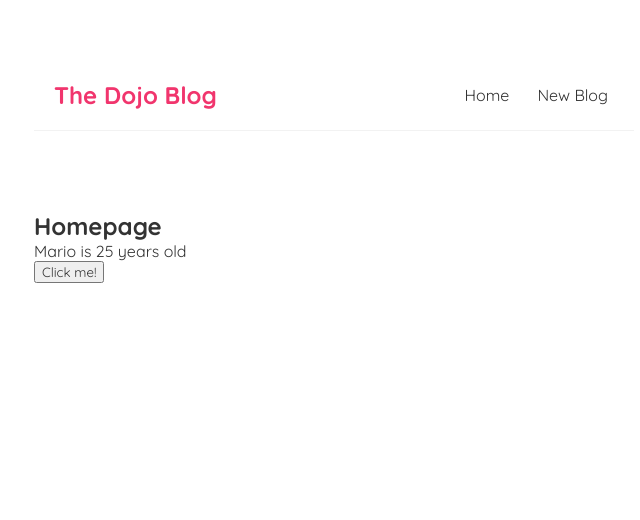
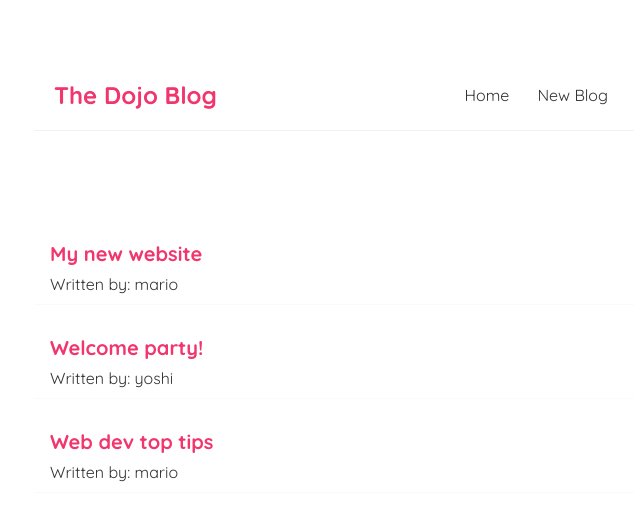
Before and after one commit to lukasz-klekner/blog_react, a React (Create React App) app: page / in a window 1280 px wide. Shown: the top 520 px of the page, without its empty margins (306-946 px from the left). Built offline with nearby package versions, Linux system fonts and the light colour scheme.

Commit message:
displays blogs card and adds some styles

```diff
--- a/src/index.css
+++ b/src/index.css
@@ -33,3 +33,17 @@
   margin: 40px auto;
   padding: 20px;
 }
+
+.blog-preview {
+  padding: 10px 16px;
+  margin: 20px 0;
+  border-bottom: 1px solid #fafafa;
+}
+.blog-preview:hover {
+  box-shadow: 1px 3px 5px rgba(0, 0, 0, 0.1);
+}
+.blog-preview h2 {
+  font-size: 20px;
+  color: #f1356d;
+  margin-bottom: 8px;
+}
--- a/src/pages/Home.js
+++ b/src/pages/Home.js
@@ -1,20 +1,25 @@
 import { useState } from 'react'
 
 const Home = () => {
-  const [name, setName] = useState('Mario')
-  const [age, setAge] = useState(25)
+  const [blogs, setBlogs] = useState([
+    { title: 'My new website', body: 'lorem ipsum...', author: 'mario', id: 1 },
+    { title: 'Welcome party!', body: 'lorem ipsum...', author: 'yoshi', id: 2 },
+    {
+      title: 'Web dev top tips',
+      body: 'lorem ipsum...',
+      author: 'mario',
+      id: 3,
+    },
+  ])
 
-  const handleClick = () => {
-    setName('Lukasz')
-    setAge(27)
-  }
   return (
     <div className='home'>
-      <h2>Homepage</h2>
-      <p>
-        {name} is {age} years old
-      </p>
-      <button onClick={(e) => handleClick('Lukas', e)}>Click me!</button>
+      {blogs.map(({ id, title, author }) => (
+        <div className='blog-preview' key={id}>
+          <h2>{title}</h2>
+          <p>Written by: {author}</p>
+        </div>
+      ))}
     </div>
   )
 }
```
